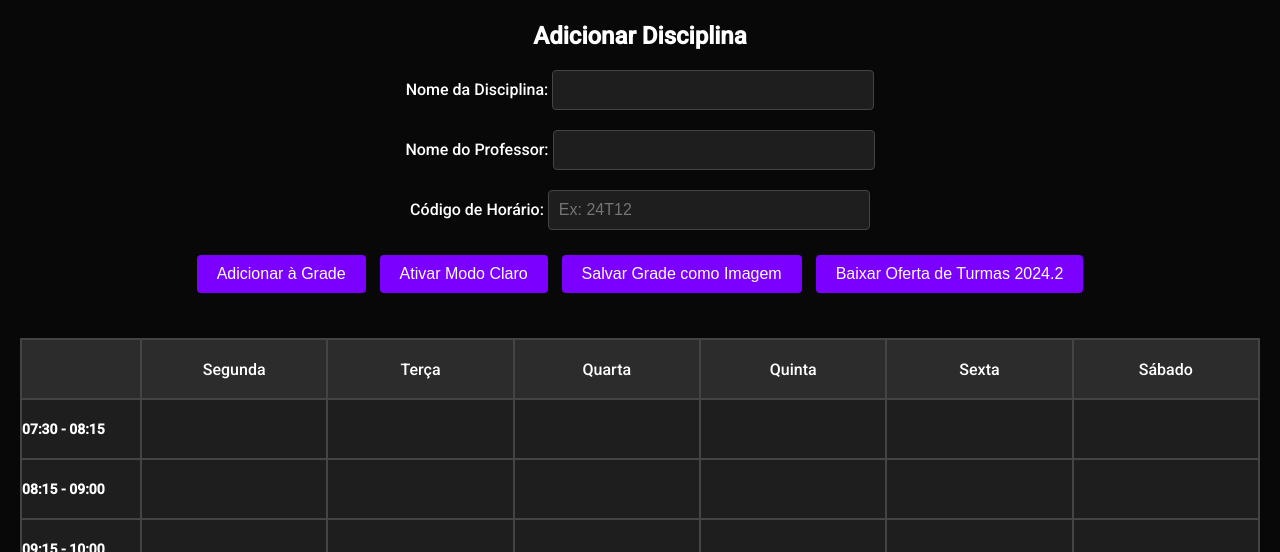
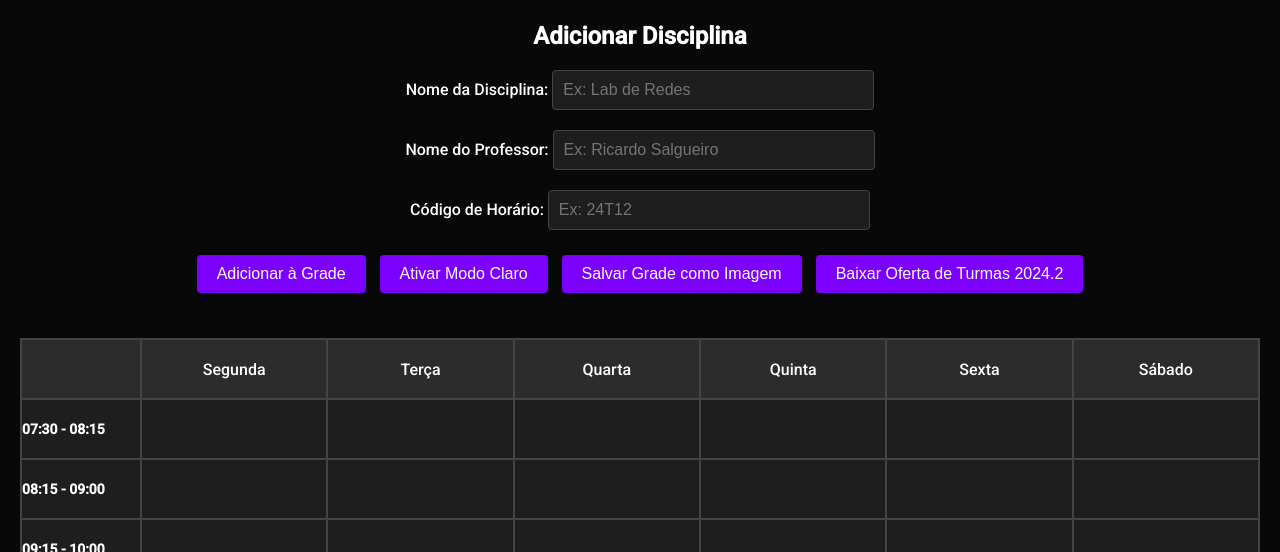
Before and after one commit to Lawd-UFS/SIMGrade, a plain HTML site: page index.html in a window 1280 px wide. Shown: the part 248-800 px from the top of the page. Drawn offline with nearby package versions, Linux system fonts and the light colour scheme.

Commit message:
style: adição de placeholders paramelhorar experiência

```diff
--- a/index.html
+++ b/index.html
@@ -24,11 +24,11 @@
             <h2>Adicionar Disciplina</h2>
             <label>
                 Nome da Disciplina:
-                <input type="text" id="nomeDisciplina">
+                <input type="text" id="nomeDisciplina" placeholder="Ex: Lab de Redes">
             </label>
             <label>
                 Nome do Professor:
-                <input type="text" id="nomeProfessor">
+                <input type="text" id="nomeProfessor" placeholder="Ex: Ricardo Salgueiro">
             </label>
             <label>
                 Código de Horário:
```
